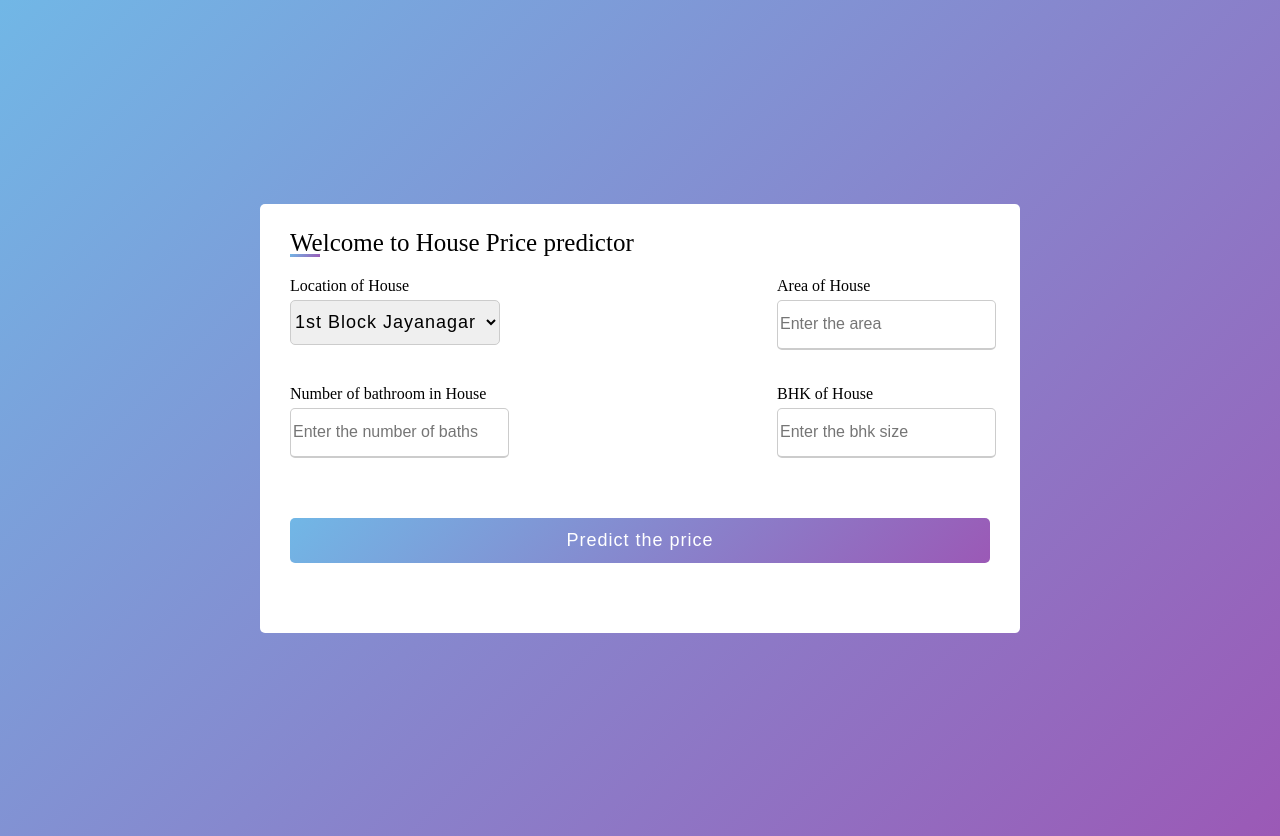
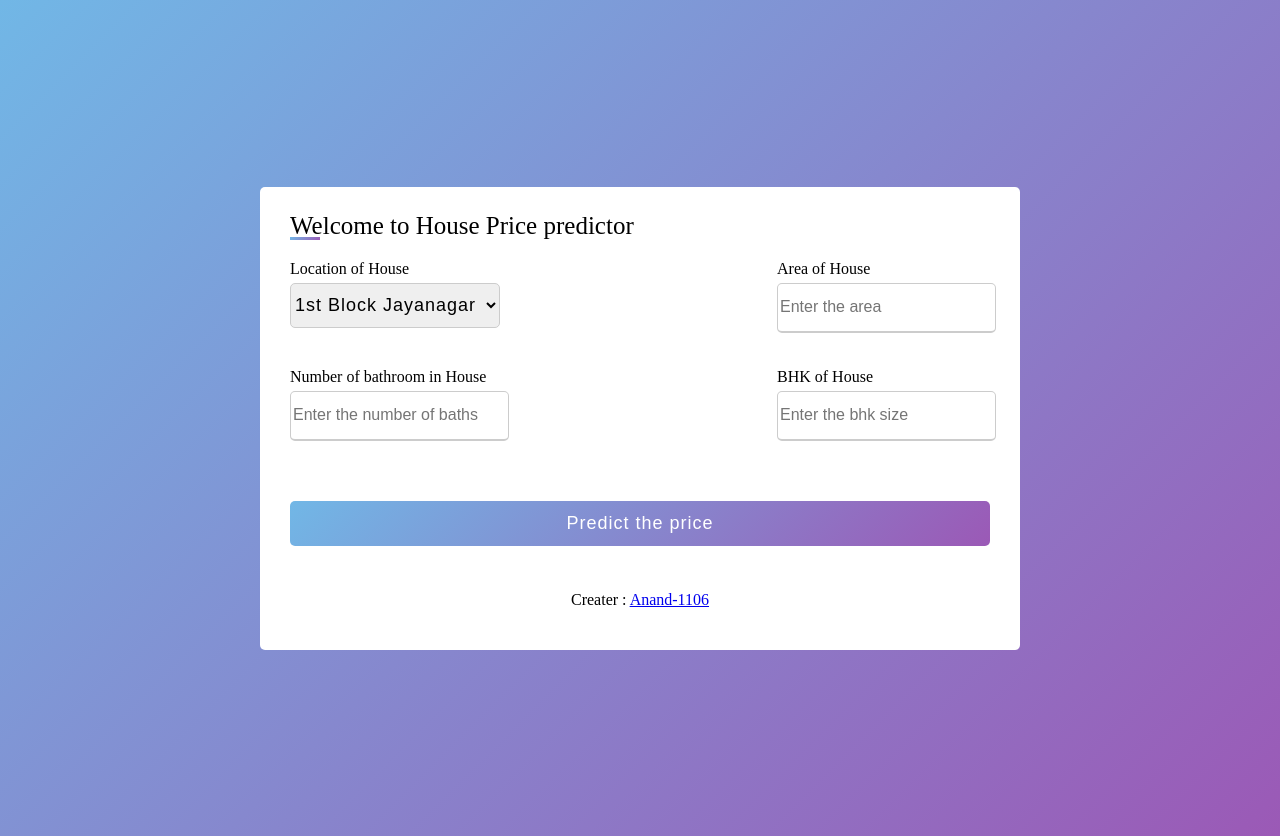
Before and after one commit to Anand-1106/House-Price-Prediction, a Flask app: page / in a window 1280 px wide. Run offline with Flask 2, Linux system fonts and the light colour scheme; parts of the project's set-up code (start-up, migrations or seed data) failed here and were passed over.

Commit message:
Update first.html

```diff
--- a/templates/first.html
+++ b/templates/first.html
@@ -141,6 +141,7 @@
         <center>
             <h1>{{prediction_text}}</h1>
         </center>
+        <p><center>Creater : <a href="https://github.com/Anand-1106" target="_blank">Anand-1106</a></p></center>
     </div>
 
 
```
